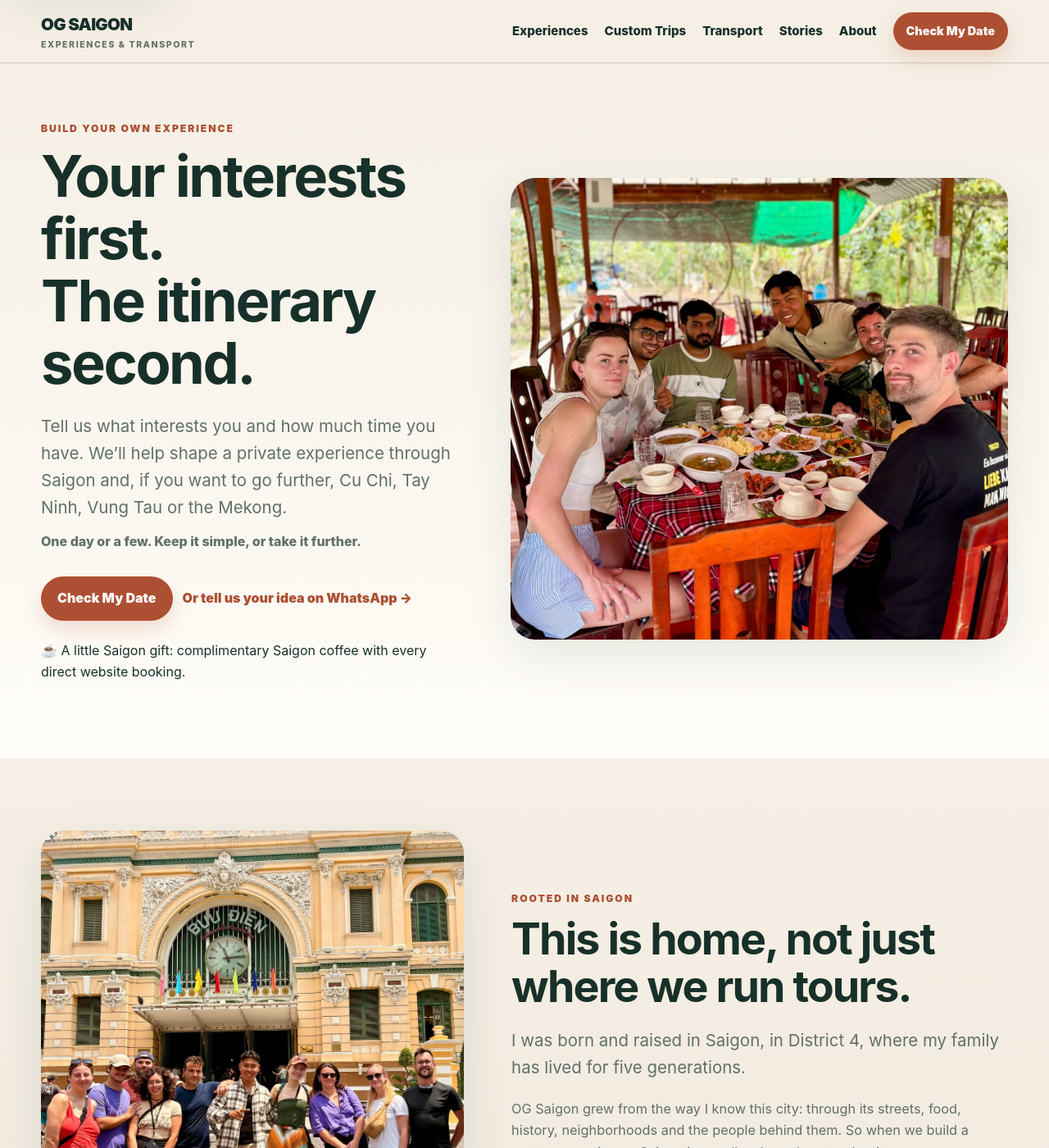
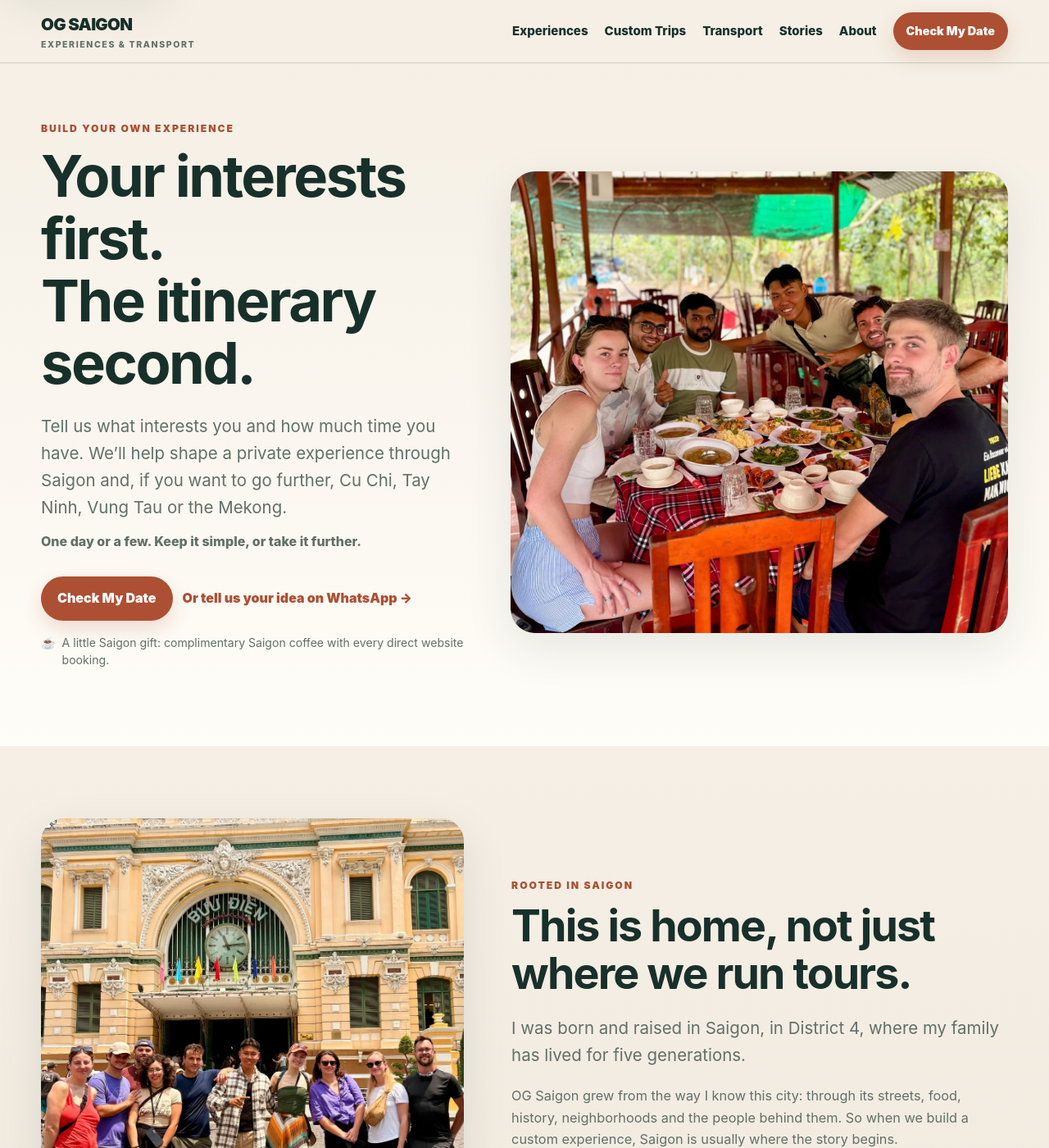
Before and after one commit to DSG2025/DSG2025.github.io, a Jekyll site: the page built from custom-trip/index.html, in a window 1280 px wide and 1400 px high. Shown: the whole window at 82% size. Built offline with Jekyll 4.4.1, drawn with Linux system fonts in a browser that asks for light colours.

Commit message:
Use subtle responsive copy styling for direct booking perk

```diff
--- a/assets/css/style.css
+++ b/assets/css/style.css
@@ -2036,13 +2036,26 @@ footer {
   margin: 12px 0 0;
   font-size: 0.88rem;
 }
-.cu-chi-direct-gift {
-  margin: 16px 0 0;
-  padding: 16px 20px;
-  border-left: 3px solid var(--rust);
-  border-radius: 0 12px 12px 0;
-  background: #f7f0e6;
-  line-height: 1.55;
+/* A quiet booking perk: informative, not a promotion banner. */
+.direct-booking-note {
+  display: flex;
+  align-items: baseline;
+  gap: 8px;
+  max-width: 540px;
+  margin: -8px 0 18px;
+  font-size: 0.88rem;
+  line-height: 1.5;
+  color: var(--muted);
+}
+.direct-booking-note > span:first-child {
+  flex: 0 0 auto;
+}
+.footer-perk {
+  max-width: 440px;
+  margin: 12px 0 0;
+  color: #e6cda9;
+  font-size: 0.87rem;
+  line-height: 1.5;
 }
 @media (max-width: 920px) {
   .cu-chi-quick-grid { grid-template-columns: 1fr; }
@@ -2052,5 +2065,4 @@ footer {
   .cu-chi-details-grid { grid-template-columns: 1fr; }
   .cu-chi-quick-item,
   .cu-chi-details-panel { padding: 18px; }
-  .cu-chi-direct-gift { padding: 15px; }
-}
+}
```
